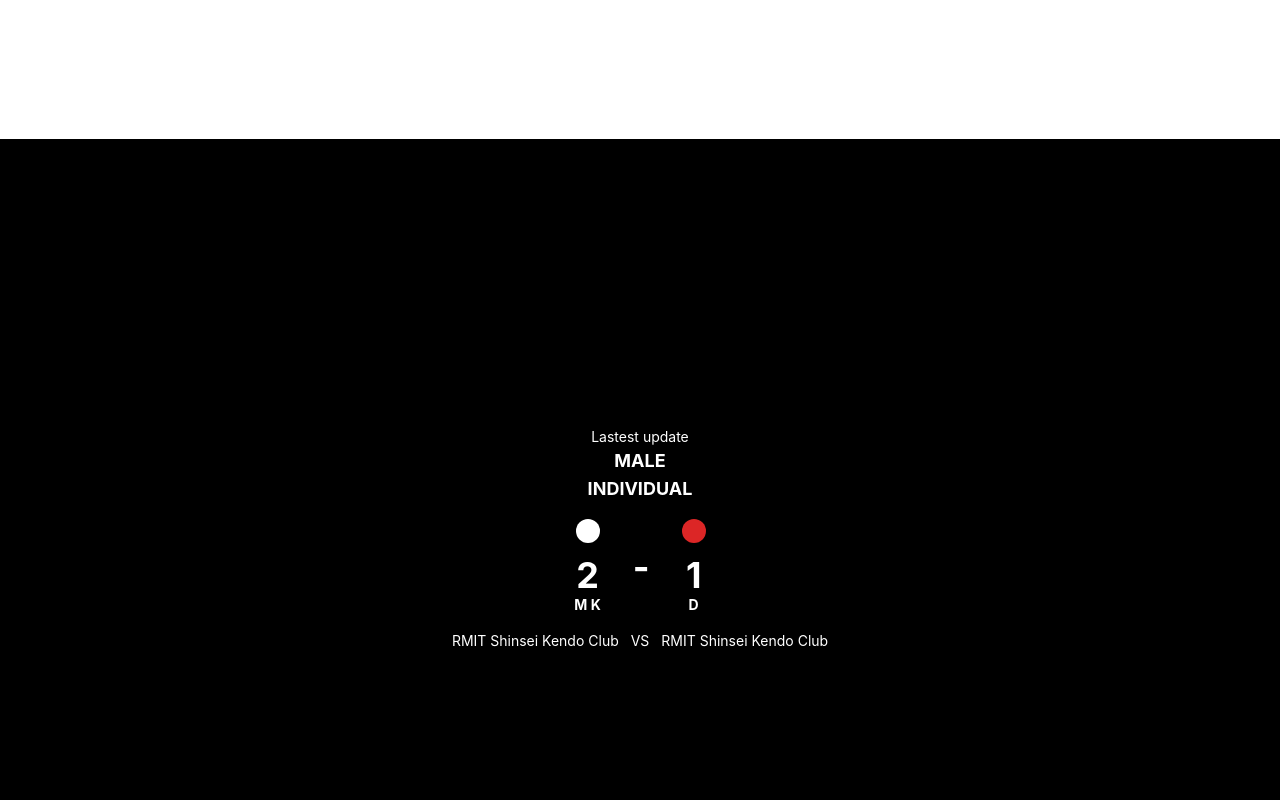
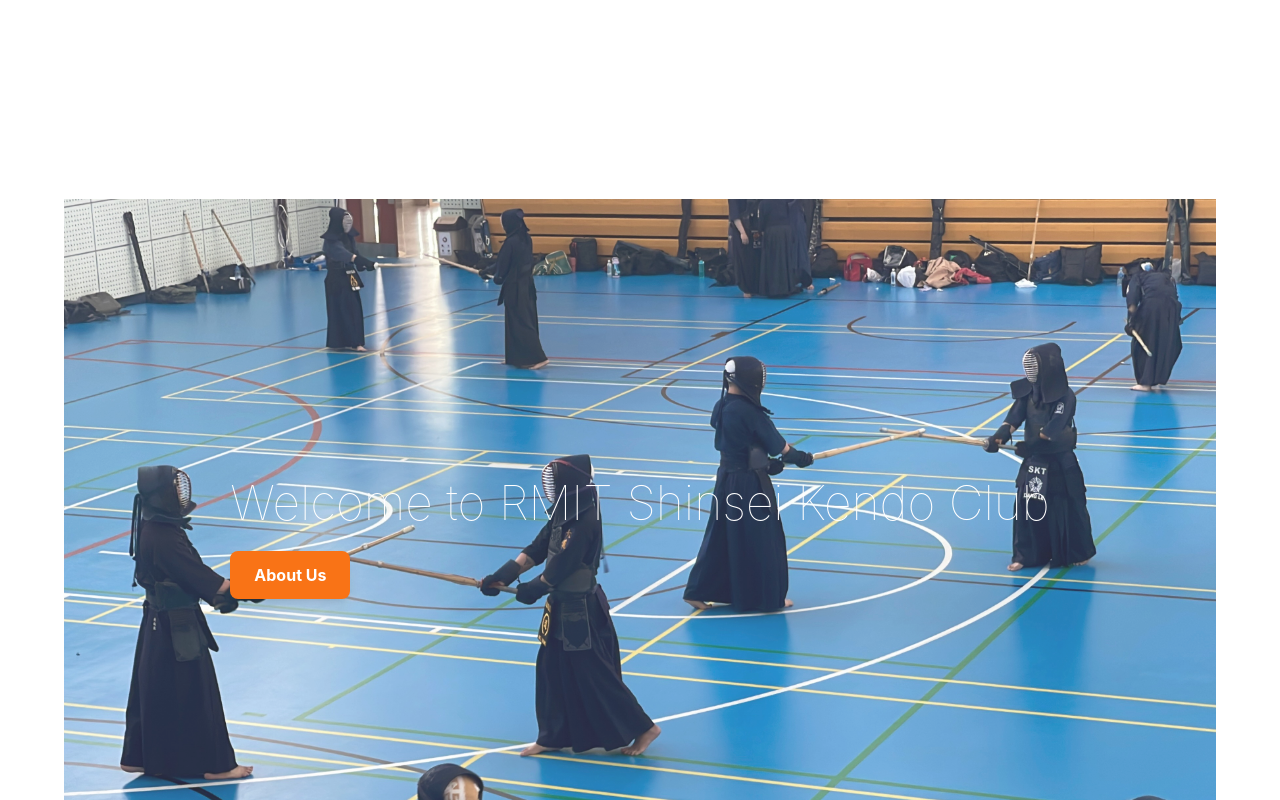
Before and after one commit to dat-nix/Landing-page, a Next.js app: page / in a window 1280 px wide. Shown: the top 800 px of the page. Built offline with nearby package versions, Linux system fonts and the light colour scheme; a web font is replaced by a local one.

Commit message:
fix scrolling

```diff
--- a/src/app/page.js
+++ b/src/app/page.js
@@ -2,7 +2,6 @@
 import { useEffect } from "react";
 import { useSearchParams } from "next/navigation";
 import { scroller } from "react-scroll";
-import Scoreboard from "@/components/Scoreboard";
 import { motion } from "framer-motion";
 import Image from "next/image";
 
@@ -18,10 +17,6 @@ export default function Home() {
 
   return (
     <div>
-      <section>
-        <Scoreboard />
-      </section>
-
       {/* home section */}
       <section id="home" className="relative h-screen flex justify-center items-center bg-white">
         {/* enlarged background image */}
@@ -44,7 +39,7 @@ export default function Home() {
             className="text-5xl font-thin mb-6"
           >
             Welcome to RMIT Shinsei Kendo Club
-          </motion.h1> sjsdjdjskfj
+          </motion.h1>
 
           <motion.a
             href="#about"
```
